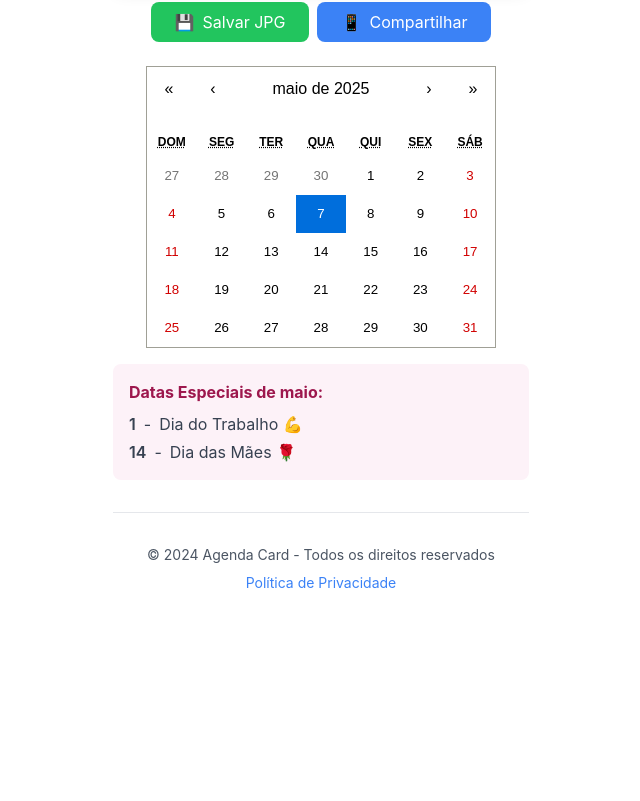
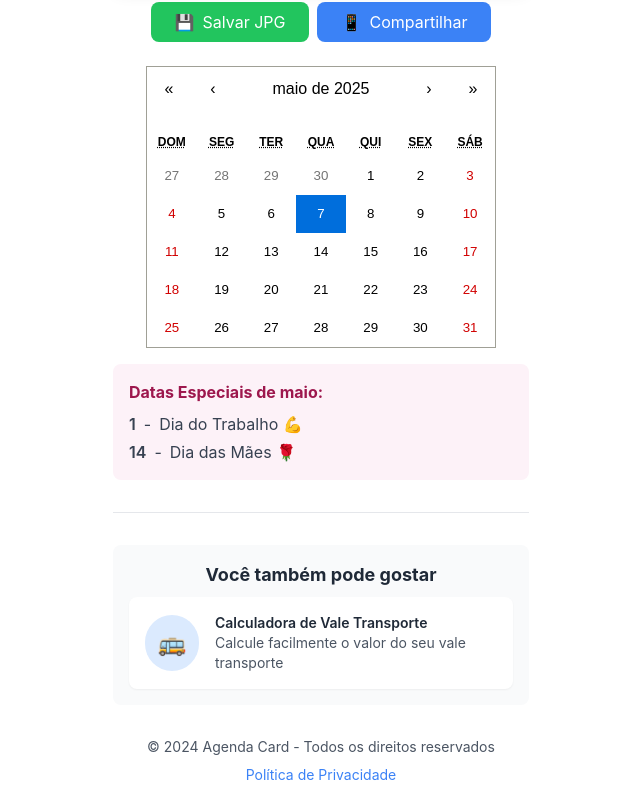
Before and after one commit to Arabuena/Agenda-da-manicure, a React (Create React App) app: page / in a window 1280 px wide. Shown: the part 904-1705 px from the top of the page, without its empty margins (319-959 px from the left). Before the commit the page ends 1513 px from the top, so only its background shows below. Built offline with nearby package versions, Linux system fonts and the light colour scheme.

Commit message:
Indicando o outro site

```diff
--- a/src/App.js
+++ b/src/App.js
@@ -572,6 +572,30 @@ export default function App() {
 
       {/* Footer */}
       <footer className="mt-8 pt-8 border-t text-sm text-gray-600">
+        {/* Você também pode gostar */}
+        <div className="mb-8 p-4 bg-gray-50 rounded-lg">
+          <h3 className="text-lg font-bold text-gray-800 mb-2">Você também pode gostar</h3>
+          <div className="flex flex-col items-center gap-4">
+            <a
+              href="https://calculadora-de-vale-transporte-tan.vercel.app/"
+              target="_blank"
+              rel="noopener noreferrer"
+              className="flex items-center gap-4 p-4 bg-white rounded-lg shadow-sm hover:shadow-md transition-shadow w-full"
+            >
+              <div className="bg-blue-100 p-3 rounded-full">
+                <span className="text-2xl">🚌</span>
+              </div>
+              <div className="text-left">
+                <h4 className="font-semibold text-gray-800">Calculadora de Vale Transporte</h4>
+                <p className="text-sm text-gray-600">
+                  Calcule facilmente o valor do seu vale transporte
+                </p>
+              </div>
+            </a>
+          </div>
+        </div>
+
+        {/* Copyright e Política de Privacidade */}
         <div className="flex flex-col gap-2">
           <p>© 2024 Agenda Card - Todos os direitos reservados</p>
           <button
```
